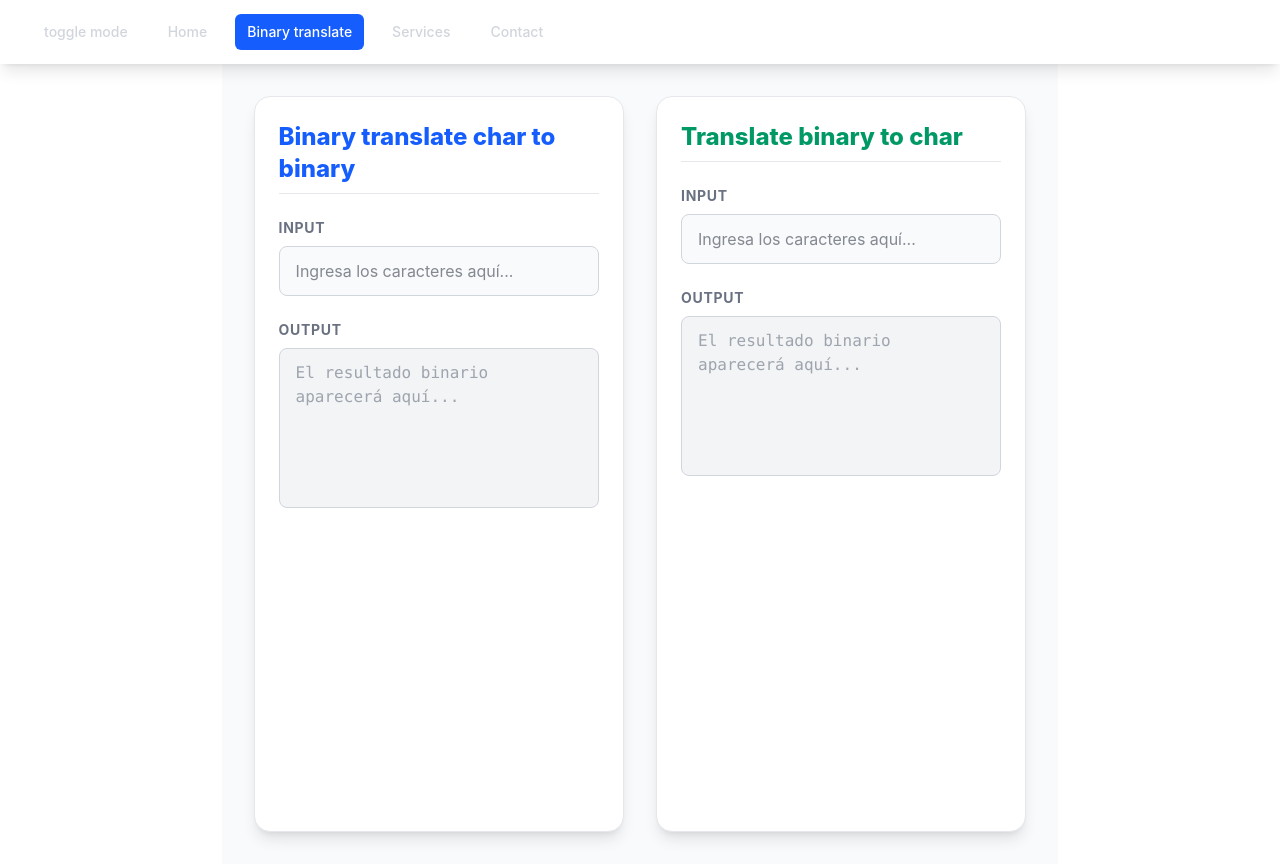
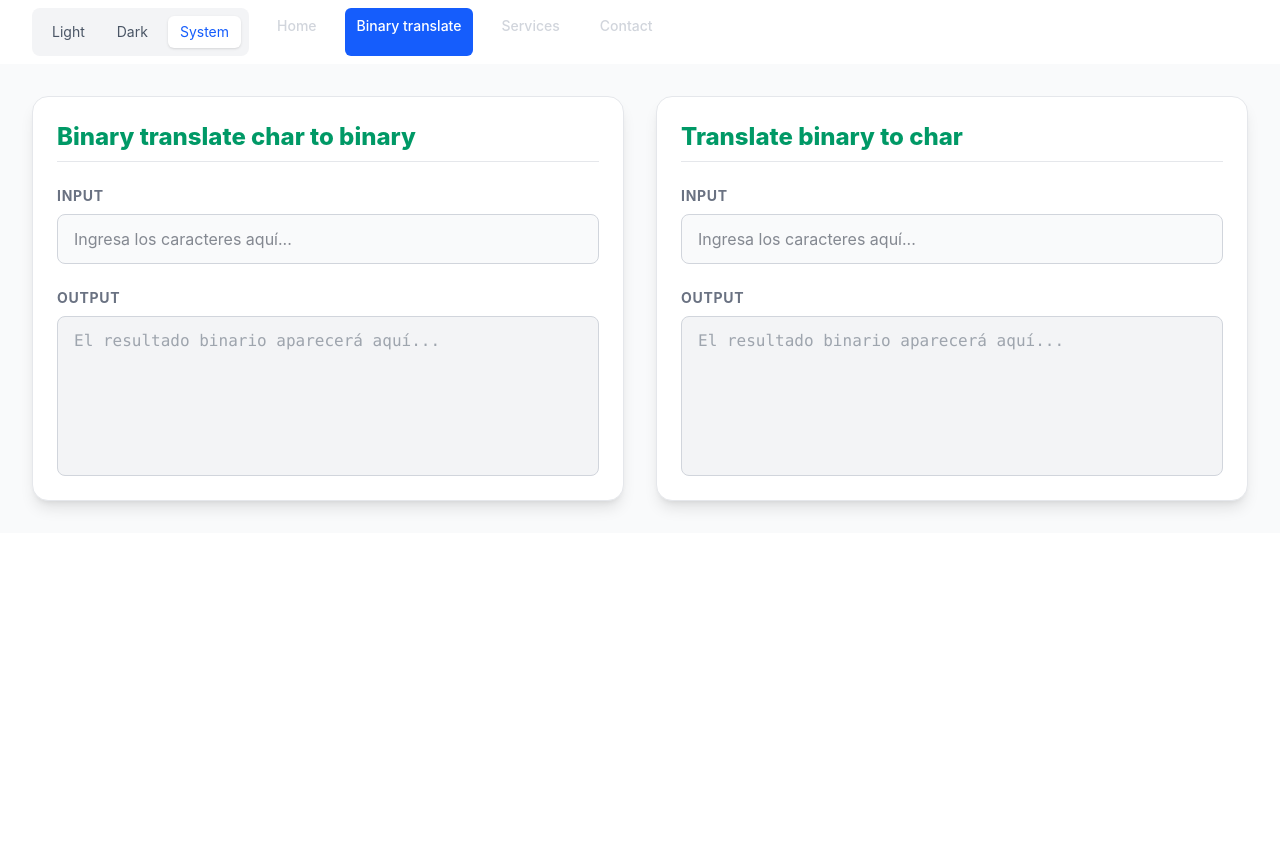
Before and after one commit to JustLobo1121/playground, a React (Vite) app: page /binarytranslate in a window 1280 px wide. After the commit the page ends 800 px from the top, so only its background shows below. Built offline with nearby package versions, Linux system fonts and the light colour scheme.

Commit message:
fix: navbar and spaces used

```diff
--- a/src/App.tsx
+++ b/src/App.tsx
@@ -5,15 +5,12 @@ import RoutesTs from "./routes/RoutesTs"
 const App: React.FC = () => {
   return (
       <BrowserRouter>
-         {/* header */}
-         <Navbar/>
-         {/* body */}
-         <div className="min-h-screen w-full flex flex-col items-center justify-center bg-white dark:bg-gray-900 text-gray-900 dark:text-gray-100 transition-colors duration-300">
-            <main>
+         <div className="flex flex-col min-h-screen w-full bg-white dark:bg-gray-900 text-gray-900 dark:text-gray-100 transition-colors duration-300">
+            <Navbar/>
+            <main className="flex-auto">
                <RoutesTs />
             </main>
          </div>
-         {/* footer */}
     </BrowserRouter>
   );
 };
--- a/src/modules/Navbar.tsx
+++ b/src/modules/Navbar.tsx
@@ -1,4 +1,5 @@
 import { NavLink } from "react-router-dom"
+import { ThemeToggle } from "./ThemeToggle";
 
 interface NavigationItem {
   name: string;
@@ -6,7 +7,6 @@ interface NavigationItem {
 }
 
 const navigation: NavigationItem[] = [
-    { name: 'toggle mode', href: '/toggle'},
     { name: 'Home', href: '/' },
     { name: 'Binary translate', href: '/binarytranslate' },
     { name: 'Services', href: '/services' },
@@ -20,11 +20,11 @@ function Navbar() {
 
   return (
     <header>
-        <nav className="shadow-lg sticky top-0 z-50 bg-white dark:bg-gray-900 text-gray-900 dark:text-gray-100 transition-colors duration-300">
+        <nav className="shadow-lg w-full top-0 z-50 bg-white dark:bg-gray-900 text-gray-900 dark:text-gray-100 transition-colors duration-300">
             <div className="max-w-7xl mx-auto px-4 sm:px-6 lg:px-8">
                 <div className="flex items-center justify-between h-16">
-                {/* Desktop Menu */}
                     <div className="hidden md:flex space-x-4">
+                        <ThemeToggle />
                         {navigation.map((item) => (
                             <NavLink key={item.name} to={item.href} className={linkStyles}>
                                 {item.name}
--- a/src/modules/ThemeToggle.tsx
+++ b/src/modules/ThemeToggle.tsx
@@ -7,7 +7,7 @@ export function ThemeToggle() {
         <div className="flex gap-2 p-2 bg-gray-100 dark:bg-gray-800 rounded-lg max-w-xs transition-colors duration-300">
             {(["light", "dark", "system"] as const).map((mode) => (
                 <button key={mode} onClick={() => setTheme(mode)}
-                    className={`px-3 py-1.5 rounded-md text-sm font-medium capitalize transition-all
+                    className={`px-3 py-1.5 rounded-md text-sm font-small capitalize transition-all
                         ${
                             theme === mode
                             ? "bg-white dark:bg-gray-700 text-blue-600 dark:text-blue-400 shadow-sm"
--- a/src/routes/RoutesTs.tsx
+++ b/src/routes/RoutesTs.tsx
@@ -1,16 +1,13 @@
 import { Routes, Route } from 'react-router-dom';
-import { ThemeToggle } from "../modules/ThemeToggle";
 import BinaryTranslate from "../views/BinaryTranslate"
 
 const Home = () => <div className="p-8 text-2xl font-bold">Home Page Content</div>;
-const Toggle = () => <div className="p-8 text-2xl font-bold"><ThemeToggle /></div>;
 const Services = () => <div className="p-8 text-2xl font-bold">Services Page Content</div>;
 const Contact = () => <div className="p-8 text-2xl font-bold">Contact Page Content</div>;
 
 function RoutesTs() {
     return (
         <Routes>
-            <Route path="/toggle" element={<Toggle /> } />
             <Route path="/" element={<Home />} />
             <Route path="/binarytranslate" element={<BinaryTranslate />} />
             <Route path="/services" element={<Services />} />
--- a/src/views/BinaryTranslate.tsx
+++ b/src/views/BinaryTranslate.tsx
@@ -14,9 +14,9 @@ function BinaryTranslate() {
     }
 
     return (
-        <div className="min-h-screen p-8 flex flex-col md:flex-row gap-8 bg-gray-50 dark:bg-gray-900 text-gray-800 dark:text-gray-100 transition-colors duration-300">
+        <div className="p-8 flex flex-col md:flex-row gap-8 bg-gray-50 dark:bg-gray-900 text-gray-800 dark:text-gray-100 transition-colors duration-300">
             <div className="flex-1 bg-white dark:bg-gray-800 p-6 rounded-2xl shadow-lg border border-gray-200 dark:border-gray-700 flex flex-col gap-6">
-                <h1 className="text-2xl font-extrabold text-blue-600 dark:text-blue-400 border-b border-gray-200 dark:border-gray-700 pb-2">
+                <h1 className="text-2xl font-extrabold text-emerald-600 dark:text-emerald-400 border-b border-gray-200 dark:border-gray-700 pb-2">
                   Binary translate char to binary
                 </h1>
                 <div className="flex flex-col gap-2">
```
Lines whose indentation alone changed are shown as unchanged.
